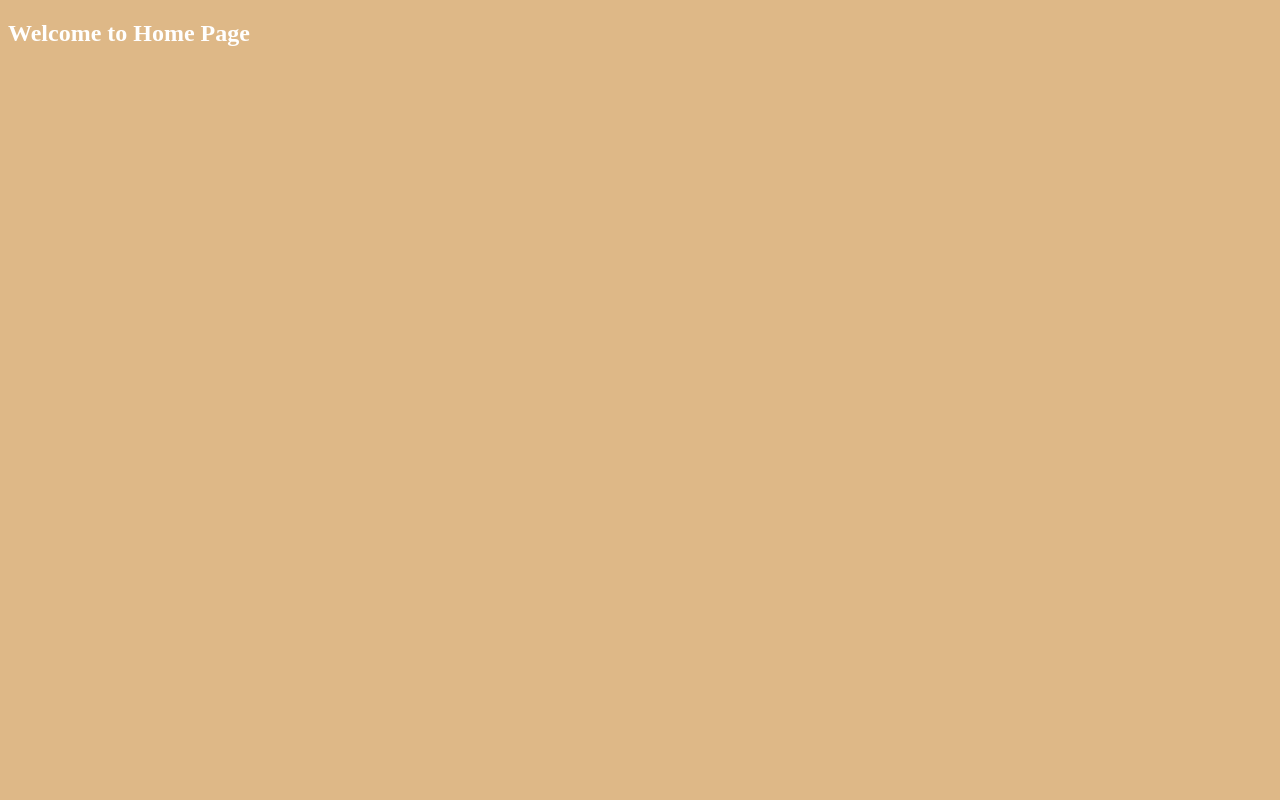
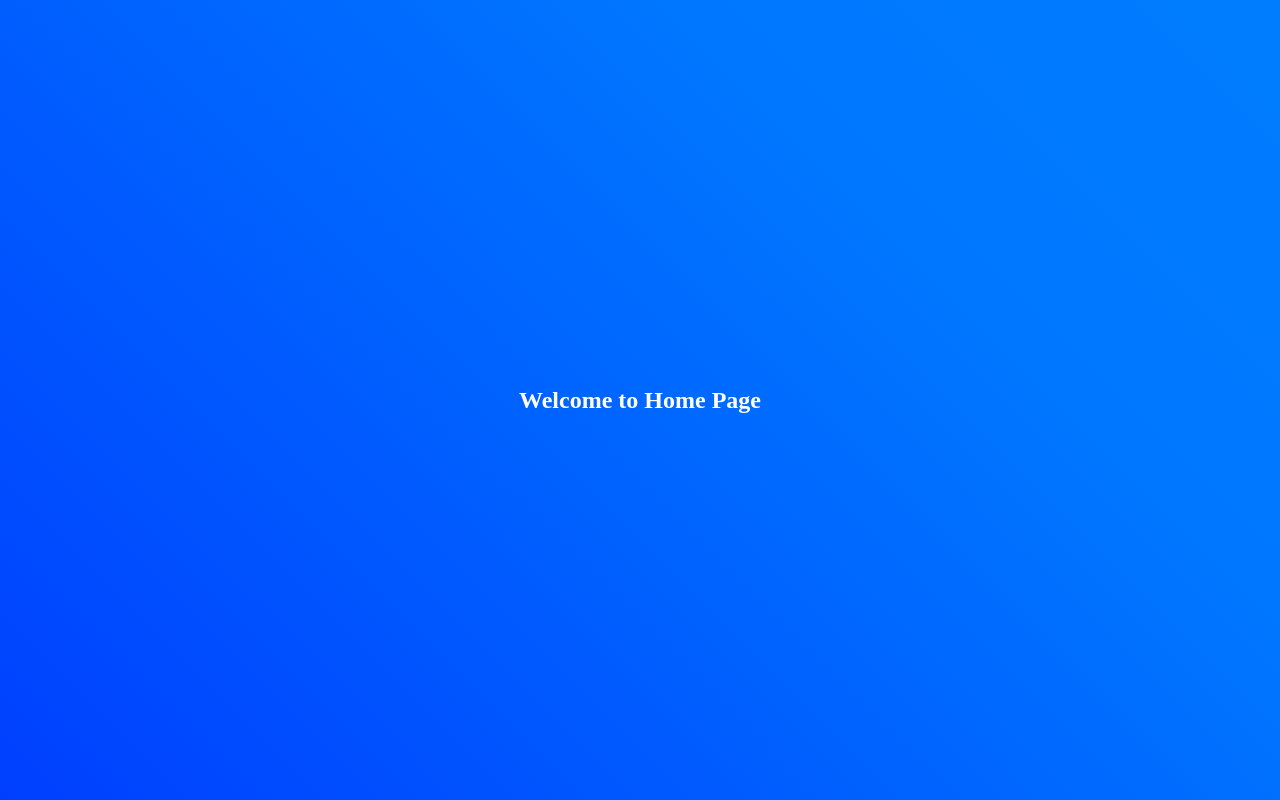
Before and after one commit to uc-dsh/first-repo, a plain HTML site: page index.html in a window 1280 px wide. Drawn offline with Linux system fonts and the light colour scheme.

Commit message:
Add animated background

```diff
--- a/style.css
+++ b/style.css
@@ -1,6 +1,28 @@
+* {
+    padding: 0;
+    margin: 0;
+}
+
 body {
-    background-color: burlywood;
+    background: linear-gradient(45deg, blue, rgb(0, 119, 255), rgb(0, 149, 255)) no-repeat;
+    background-size: 300% 300%;
+    display: flex;
+    align-items: center;
+    justify-content: center;
+    height: 100vh;
+    animation: bgMove 3s linear alternate infinite;
 }
+
+@keyframes bgMove {
+    0% {
+        background-position: 0% 50%;
+    }
+
+    100% {
+        background-position: 100% 50%;
+    }
+}
+
 
 h2 {
     color: #fff;
```
